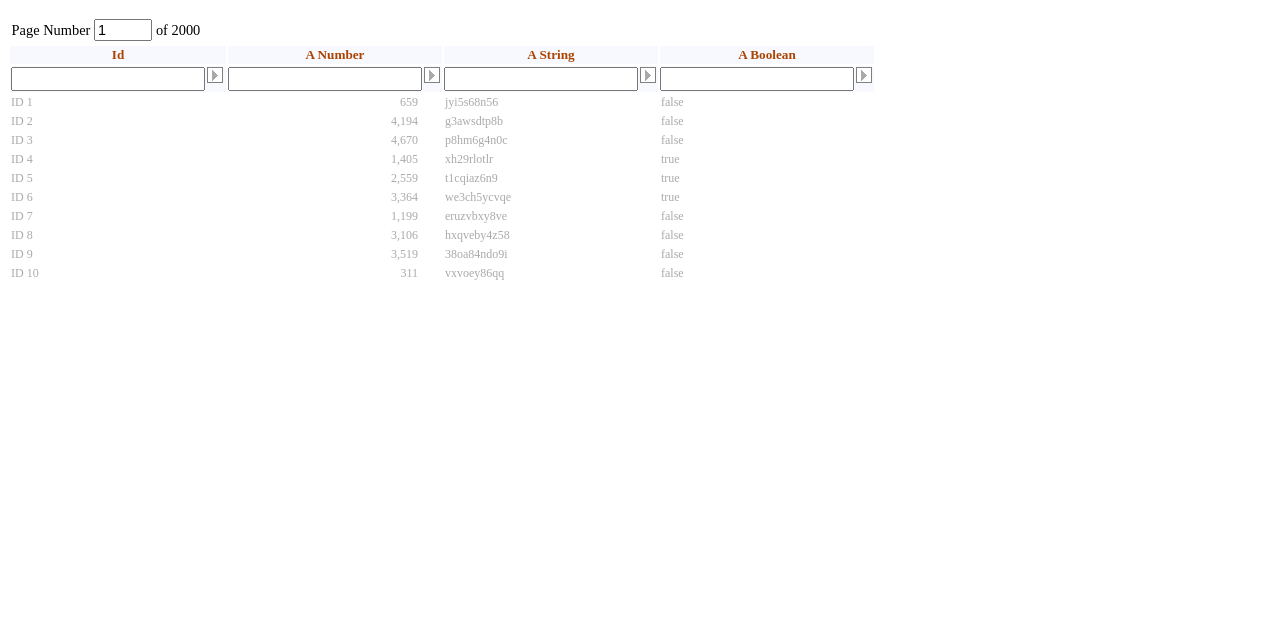
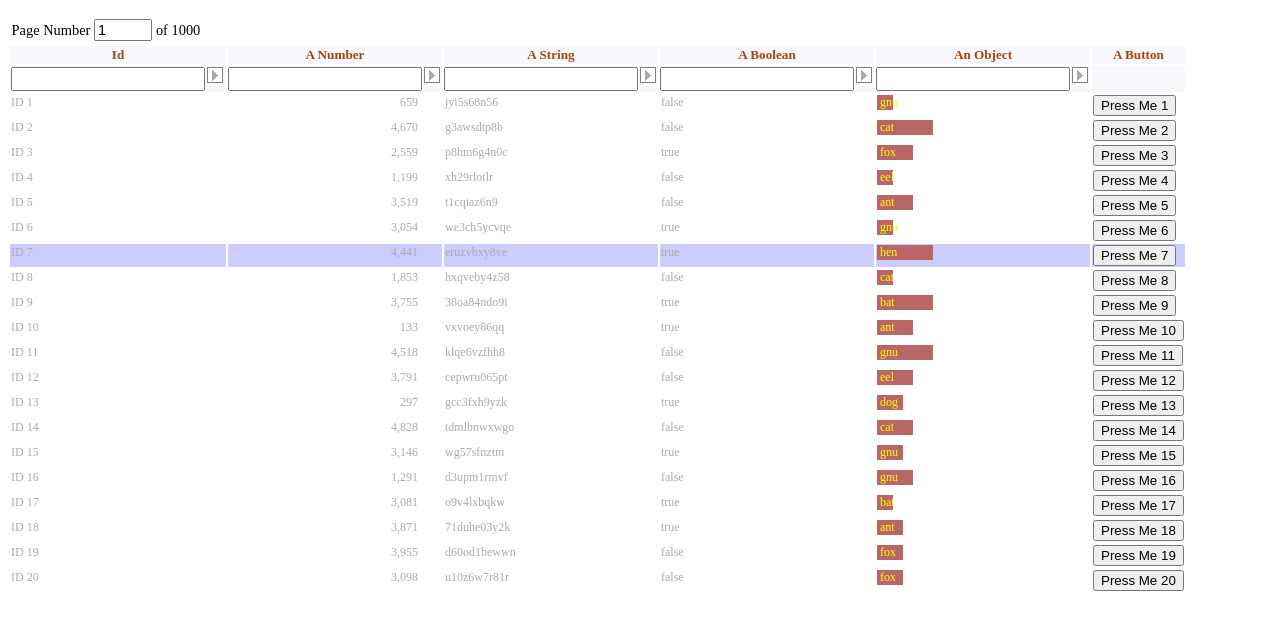
Before and after one commit to martingraham/d3table, a plain HTML site: page d3tableDemo.html in a window 1280 px wide. Shown: the part 61-690 px from the top of the page. Drawn offline with Linux system fonts and the light colour scheme.

Commit message:
d3table tweaks

```diff
--- a/d3tableDemo.html
+++ b/d3tableDemo.html
@@ -15,6 +15,15 @@
 				 text-align: right;
 				 padding-right: 2em;
 			 }
+			 .colourfulNumbers span.count {
+				 background: #bb6666;
+				 color: #ff0;
+				 padding: 0 0.25em;
+				 display: inline-block;
+			 }
+			 .highlightHens {
+				 background: #ccf;
+			 }
 		 </style>
      </head>
 
@@ -27,58 +36,108 @@
 			function makeString () {
 				return Math.random().toString(36).slice(2);
 			};
+			var animals = ["ant", "bat", "cat", "dog", "eel", "fox", "gnu", "hen"];
 
-			// headers is an array of key/value objects, keys must match property names in data
-			// value settings can decide whether field is initially visible, and/or removable
+			// data is array of objects
+			var data = d3.range(1,20000).map (function (d, i) {
+				return {
+					id: i+1,
+					"number": Math.ceil (Math.random() * 5000),
+					"string": makeString(),
+					"boolean": Math.random() > .5,
+					"object": { animal: animals[Math.floor(Math.random() * 8)], count: Math.ceil (Math.random() * 5) },
+				}
+			});
+
+			// headers is an array of key/value objects, keys should match property names in data to populate cells
+			// If using a key that's not in the data the column's cells will be empty, but you can put buttons and stuff in later
+
+			// value settings can decide whether field is initially visible, and/or removable, simple tooltip, and a header label (name)
 			// correct type is also important for filtering and sorting
 			var headerEntries = [
 				{key: "id", value: {name: "id", visible: true, removable: true, type: "numeric"}},
 				{key: "number", value: {name: "a number", visible: true, removable: true, type: "numeric"}},
 				{key: "string", value: {name: "a string", visible: true, removable: true, type: "alpha"}},
 				{key: "boolean", value: {name: "a boolean", visible: true, removable: true, type: "boolean", tooltip: "A Boolean Column"}},
+				{key: "object", value: {name: "an object", visible: true, removable: true, type: "myObject", tooltip: "An Object Column"}},
+				{key: "button", value: {name: "a button", visible: true, removable: true, type: "none", tooltip: "A Button Column"}},
 			];
-			// data is array of objects
-			var data = d3.range(1,20000).map (function (d, i) {
-				return {id: i+1, "number": Math.ceil (Math.random() * 5000), "string": makeString(), "boolean": Math.random() > .5}
-			});
 
-			var cellStyles = {
-				number: "rightAlign"
-			};
-
-			var cellEventHooks = {
-				string: function (cellSel) {
-					cellSel
-					.on ("mouseover", function (d,i) {
-						d3.select("h1").text(d.value[d.key])	// here in cellEvent Hooks, d.key = field, d.values  = all field values for row that cell is in
-					})
-					.on ("mouseout", function (d,i) {
-						d3.select("h1").text("D3 Table")
-					})
-					;
+			// Comparator (for sort) and filter functions for a bespoke complex object - alpha, numeric and boolean are built-in
+			var myObjectTypeSettings = {
+				preprocessFunc: function (filterVal) {
+					return filterVal;
+				},
+				filterFunc: function (datum, processedFilterVal) {
+					return !(datum.count === +processedFilterVal || datum.animal === processedFilterVal);
+				},
+				comparator: function (a, b) {
+					var z = a.count - b.count;
+					if (z !== 0) return z;
+					return a.animal.localeCompare (b.animal);
 				}
 			};
 
+			// style classes can be applied to cells for certain data
+			var cellStyles = {
+				number: "rightAlign",
+				object: "colourfulNumbers",
+			};
+
+			// modify contents of table cells if you want something other than just raw data values (like buttons, or elements you want styles to apply to etc)
 			var modifiers = {
 				id: function (d) { return "ID "+d.id; },	// here in modifiers, d is just object of values indexed by field
-				number: function(d) { return d3.format(",")(d.number); },
+				number: function (d) { return d3.format(",")(d.number); },
+				object: function (d) { return "<span class='count'>"+d.object.animal+"</span>"; },
+				button: function (d) { return "<button>Press Me "+d.id+"</button>"; },
 			};
 
+			// attr.title based simple tooltips
 			var simpleTooltips = {
 				string: function(d) { return d.value.string+" was randomly generated"; },
 				id: function(d) { return d3.values(d.value).join(", "); },
 			};
 
-			var empowerRows = function (rowSelection) {
-				// do stuff post rendering to row selection
+			// d3 hooks can be added to elements in table cells once they've been set up, can do posher tooltips, event handling, complex styling etc
+			var cellD3Hooks = {
+				string: function (cellSel) {
+					cellSel
+					.on ("mouseover", function (d) {
+						d3.select("h1").text(d.value[d.key])	// here in cellEvent Hooks, d.key = field, d.values  = all field values for row that cell is in
+					})
+					.on ("mouseout", function () {
+						d3.select("h1").text("D3 Table")
+					})
+					;
+				},
+				object: function (cellSel) {
+					cellSel.select(".count").style("width", function(d) { return (d.value.object.count * 10)+"px"; });
+				},
+				button: function (cellSel) {
+					cellSel.select("button").on("click", function (d) { alert ("clicked button for "+d.value.id); })
+				}
 			};
+
+
+			// initial filters
+			var keyedFilters = {};
+			headerEntries.forEach (function (hentry) {
+				keyedFilters[hentry.key] = {value: "", type: hentry.value.type}
+			});
+
+			// stuff to do to entire rows not just cells, after update has happened
+			var highlightRows = function (rowSelection) {
+				rowSelection.classed ("highlightHens", function (d) { return d.object.animal === "hen"; })
+			};
+
+
 
             var d3tab = d3.select("#putd3TableHere").attr("class", "d3tableContainer")
 				.datum({
 					data: data,
 					headerEntries: headerEntries,
 					cellStyles: cellStyles,
-					eventHooks: cellEventHooks,
+					cellD3Hooks: cellD3Hooks,
 					tooltips: simpleTooltips,
 					columnOrder: headerEntries.map (function (hentry) { return hentry.key; }),
 				})
@@ -86,17 +145,12 @@
 			var table = CLMSUI.d3Table ();
 			table (d3tab);
 
-			// set initial filters
-			var keyedFilters = {};
-			headerEntries.forEach (function (hentry) {
-				keyedFilters[hentry.key] = {value: "", type: hentry.value.type}
-			});
-
 			table
+				.typeSettings ("myObject", myObjectTypeSettings)
 				.filter (keyedFilters)
-				.dataToHTMLModifiers (modifiers)
-				.postUpdateFunc (empowerRows)
-				.pageSize(10)
+				.dataToHTML (modifiers)
+				.postUpdate (highlightRows)
+				.pageSize(20)
 				.update()
 			;
         </script>
--- a/js/d3table.js
+++ b/js/d3table.js
@@ -4,21 +4,32 @@ var CLMSUI = CLMSUI || {};
 CLMSUI.d3Table = function () {
 	var data = [], filteredData = [], filter = [];
 	var orderKey = null;
-	var orderDirs = ["asc", "desc", "none"];
+	var orderDirs = ["asc", "desc"];
+	var rotates = [0, 180];
 	var orderDir = orderDirs[0];
 	var page = 0;
 	var pageSize = 20;
 	var columnOrder = ["key1", "key2"];
 	var selection = null;
-	var postUpdateFunc = null;
+	var postUpdate = null;
 	var dataToHTMLModifiers = {};
 	var pageCount = 1;
-	var dispatch, cellStyles, tooltips, eventHooks;
+	var dispatch, cellStyles, tooltips, cellD3Hooks;
 
-	var filterTypeFuncs = {
+	var preprocessFilterInputFuncs = {
+		alpha: function (filterVal) {
+			// Strings split by spaces and entries must later match all substrings: As asked for by lutz and worked in the old table - issue 139
+			var parts = filterVal ? filterVal.split(" ").map (function (part) { return "(?=.*"+part+")"; }) : [];
+			return new RegExp (parts.length > 1 ? parts.join("") : filterVal, "i");
+		},
+		numeric: function (filterVal) { return filterVal ? filterVal.split(" ").map (function (part) { return Number(part); }) : filterVal; },
+		boolean: function (filterVal) { return toBoolean (filterVal); },
+	}
+
+	var filterByTypeFuncs = {
 		alpha: function (datum, regex) { return regex.test(datum) === false; /* return datum.search(regex) < 0; */ },
-		numeric: function (datum, regex) { return regex.length <= 1 ? +datum !== regex[0] : (datum < regex[0] || datum > regex[1]); },
-		boolean: function (datum, regex) { return toBoolean (datum, true) !== regex; }
+		numeric: function (datum, range) { return range.length <= 1 ? +datum !== range[0] : (datum < range[0] || datum > range[1]); },
+		boolean: function (datum, bool) { return toBoolean (datum, true) !== bool; }
 	};
 
 	var comparators = {
@@ -29,6 +40,8 @@ CLMSUI.d3Table = function () {
 			return aBool === toBoolean(b) ? 0 : (aBool ? 1 : -1);
 		}
 	};
+
+	var cache = {};
 
 	function toBoolean (val, nullIsFalse) {
 		return (val === "1" || val === "t" || val === "true" || val === true) ? true : ((val === "0" || val === "f" || val === "false" || val === false || (val === null && nullIsFalse)) ? false : null);
@@ -72,7 +85,7 @@ CLMSUI.d3Table = function () {
 		var headerEntries = selection.datum().headerEntries;
 		cellStyles = selection.datum().cellStyles || {};
 		tooltips = selection.datum().tooltips || {};
-		eventHooks = selection.datum().eventHooks || {};
+		cellD3Hooks = selection.datum().cellD3Hooks || {};
 
 		var headerCells = selection.select("thead tr:first-child").selectAll("th").data(headerEntries);
 		headerCells.exit().remove();
@@ -85,12 +98,37 @@ CLMSUI.d3Table = function () {
 			;
 		});
 
+		buildHeaders (headerEntries);
+		hideFilters();
+
+		doPageCount();
+
+		function setPageWidget (page) {
+			selection.select(".pageInput input[type='number']").property ("value", page);
+		};
+
+		function setOrderButton (key) {
+			var order = orderDirs.indexOf (orderDir);
+			var rotate = rotates[order];
+			selection.selectAll("svg.arrow")
+				.style ("transform", null).classed("active", false)
+				.filter (function (d) { return d.key === key; })
+				.style ("transform", "rotate("+rotate+"deg)").classed("active", true)
+			;
+		};
+
+		dispatch = d3.dispatch ("columnHiding", "filtering", "ordering", "ordering2", "pageNumbering");
+		dispatch.on ("pageNumbering", setPageWidget);
+		dispatch.on ("ordering2", setOrderButton);
+
+		//console.log ("data", data, filteredData);
+	}
+
+	function buildHeaders (headerEntries) {
 		var filterCells = selection.select("thead tr:nth-child(2)").selectAll("th").data(headerEntries);
 		filterCells.exit().remove();
-		var passTypes = d3.set(d3.keys(filterTypeFuncs));
 		filterCells.enter()
 			.append("th")
-			.filter (function (d) { return passTypes.has (d.value.type); })
 			.each (function () {
 				var filterHeader = d3.select(this).append("div").attr("class", "flex-header");
 				filterHeader.append("input")
@@ -114,28 +152,13 @@ CLMSUI.d3Table = function () {
 				;
 			})
 		;
+	}
 
-		doPageCount();
-
-		function setPageWidget (page) {
-			selection.select(".pageInput input[type='number']").property ("value", page);
-		};
-
-		function setOrderButton (key) {
-			var order = orderDirs.indexOf (orderDir);
-			var rotate = [0, 180, 90][order];
-			selection.selectAll("svg.arrow")
-				.style ("transform", null).classed("active", false)
-				.filter (function (d) { return d.key === key; })
-				.style ("transform", "rotate("+rotate+"deg)").classed("active", true)
-			;
-		};
-
-		dispatch = d3.dispatch ("columnHiding", "filtering", "ordering", "ordering2", "pageNumbering");
-		dispatch.on ("pageNumbering", setPageWidget);
-		dispatch.on ("ordering2", setOrderButton);
-
-		//console.log ("data", data, filteredData);
+	function hideFilters () {
+		var passTypes = d3.set(d3.keys(filterByTypeFuncs));
+		selection.select("thead tr:nth-child(2)").selectAll("th > div")
+			.style ("display", function (d) { return passTypes.has (d.value.type) ? null : "none"; })
+		;
 	}
 
 	function doPageCount () {
@@ -160,7 +183,7 @@ CLMSUI.d3Table = function () {
 	my.update = function () {
 		var pageData = filteredData.slice ((page - 1) * pageSize, page * pageSize);
 		var ko = this.columnOrder();
-		var modifiers = this.dataToHTMLModifiers();
+		var modifiers = this.dataToHTML();
 
 		selection.selectAll(".pageTotal").text(pageCount);
 
@@ -186,14 +209,14 @@ CLMSUI.d3Table = function () {
 		;
 
 		cells
-			.filter (function (d) { return eventHooks[d.key]; })
-			.each (function(d) { eventHooks[d.key](d3.select(this)); })
+			.filter (function (d) { return cellD3Hooks[d.key]; })
+			.each (function(d) { cellD3Hooks[d.key](d3.select(this)); })
 		;
 
 		hideColumns();
 
-		if (this.postUpdateFunc()) {
-			this.postUpdateFunc()(rows);
+		if (this.postUpdate()) {
+			this.postUpdate()(rows);
 		}
 	};
 
@@ -203,11 +226,29 @@ CLMSUI.d3Table = function () {
 		return my;
 	};
 
-	my.dataToHTMLModifiers = function (value) {
+	my.dataToHTML = function (value) {
 		if (!arguments.length) { return dataToHTMLModifiers; }
 		dataToHTMLModifiers = value;
 		return my;
 	};
+
+	my.typeSettings = function (type, settings) {
+		if (!settings) {
+			return {
+				preprocessFunc: preprocessFilterInputFuncs[type],
+				filterFunc: filterByTypeFuncs[type],
+				comparator: comparators[type],
+			};
+		}
+
+		preprocessFilterInputFuncs[type] = settings.preprocessFunc;
+		filterByTypeFuncs[type] = settings.filterFunc;
+		comparators[type] = settings.comparator;
+
+		hideFilters();
+
+		return my;
+	},
 
 	my.filter = function (value) {
 		if (!arguments.length) { return filter; }
@@ -216,51 +257,42 @@ CLMSUI.d3Table = function () {
 
 		//console.log ("ff", filter);
 
-		// Split individual filters if they have spaces and from those parts make a regex that means values have to meet all those requirements
-		// As asked for by lutz and worked in the old table - issue 139
-		var filterRegexes = {};
+		// Parse individual filters by type
+		var processedFilterInputs = {};
 		ko.forEach (function (key) {
 			if (filter[key]) {
 				var filterVal = filter[key].value;
 				if (filterVal !== null && filterVal !== "") {
 					var filterType = filter[key].type;
-					if (filterType === 'boolean') {
-						filterRegexes[key] = toBoolean (filterVal);
-					}
-					else if (filterType === "numeric") {
-						filterRegexes[key] = filterVal ? filterVal.split(" ").map (function (part) { return Number(part); }) : filterVal;
-					}
-					else if (filterType === "alpha") {
-						var parts = filterVal ? filterVal.split(" ").map (function (part) { return "(?=.*"+part+")"; }) : [];
-						filterRegexes[key] = new RegExp (parts.length > 1 ? parts.join("") : filterVal, "i");
-					}
+					var preprocess = preprocessFilterInputFuncs[filterType];
+					processedFilterInputs[key] = preprocess ? preprocess(filterVal) : filterVal;
 				}
 			}
 		});
 
-		var indexedFilterTypeFuncs = ko.map (function (key) {
-			return filter[key] ? filterTypeFuncs[filter[key].type] : null;
+		var indexedFilterByTypeFuncs = ko.map (function (key) {
+			return filter[key] ? filterByTypeFuncs[filter[key].type] : null;
 		});
 
 		filteredData = data.filter (function (rowdata) {
 			var pass = true;
 			for (var n = 0; n < ko.length; n++) {
 				var key = ko[n];
-				var regex = filterRegexes[key];
-				if (regex != undefined) {
+				var parsedFilterInput = processedFilterInputs[key];
+				if (parsedFilterInput != undefined) {
 					// If array
 					var datum = rowdata[key];
 					if (Array.isArray(datum)) {
 						pass = false;
 						// just need 1 element in array to not be filtered out to pass
 						for (var m = 0; m < datum.length; m++) {
-							if (!indexedFilterTypeFuncs[n](datum[m], regex)) {
+							if (!indexedFilterByTypeFuncs[n](datum[m], parsedFilterInput)) {
 								pass = true;
 								break;
 							}
 						}
 					} else {
-						if (indexedFilterTypeFuncs[n](datum, regex)) {
+						if (indexedFilterByTypeFuncs[n](datum, parsedFilterInput)) {
 							pass = false;
 						}
 					}
@@ -362,9 +394,9 @@ CLMSUI.d3Table = function () {
 		return my;
 	};
 
-	my.postUpdateFunc = function (value) {
-		if (!arguments.length) { return postUpdateFunc; }
-		postUpdateFunc = value;
+	my.postUpdate = function (value) {
+		if (!arguments.length) { return postUpdate; }
+		postUpdate = value;
 		return my;
 	};
 
@@ -399,11 +431,19 @@ CLMSUI.d3Table = function () {
 		;
 	};
 
+	// listen to this object to catch filter / sort events
 	my.dispatch = function (value) {
 		if (!arguments.length) { return dispatch; }
 		dispatch = value;
 		return my;
 	};
 
+	// store long calculations here that can be reused in filtering operations i.e. max / mins / averages
+	my.cache = function (setting, value) {
+		if (!value) { return cache[setting]; }
+		cache[setting] = value;
+		return my;
+	}
+
 	return my;
 };
```
